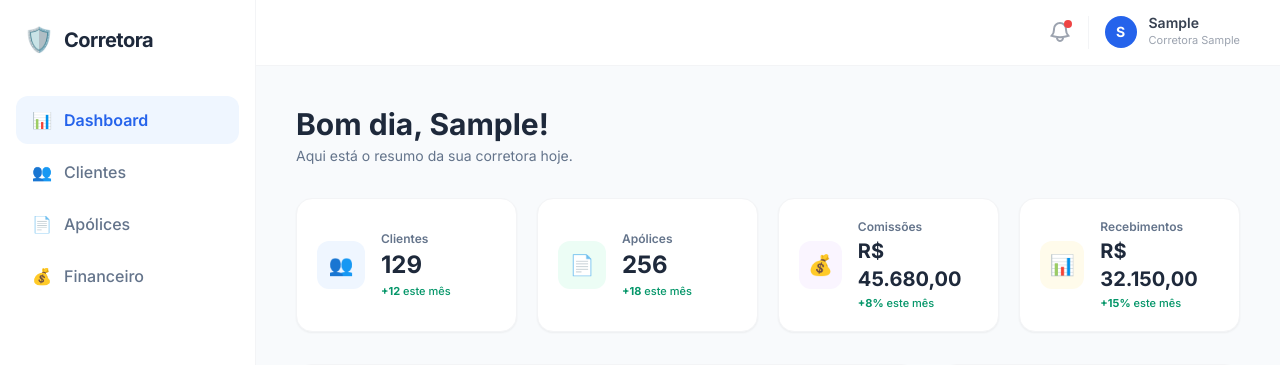
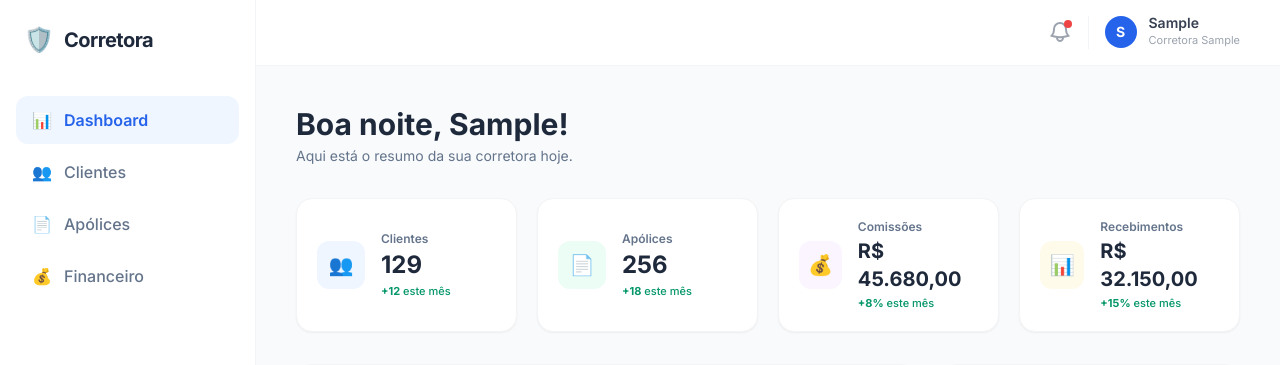
Before and after one commit to GerardoMadeira/corretora, a Django app: page /dashboard/ in a window 1280 px wide. Shown: the top 365 px of the page. Run offline with Django 5.2, Linux system fonts and the light colour scheme; the visitor is signed in with stand-in values (Sample User, id 1); some libraries are stand-ins or nearby versions.

Commit message:
saudacao pega horario usuario

```diff
--- a/templates/dashboard/dashboard.html
+++ b/templates/dashboard/dashboard.html
@@ -5,9 +5,26 @@
 {% block content %}
 <!-- Título de Boas-Vindas -->
 <div class="mb-8">
-    <h2 class="text-2xl md:text-3xl font-bold text-[#1e293b]"> Bom dia, {{ usuario.username | capfirst }}!</h2>
+    <h2 class="text-2xl md:text-3xl font-bold text-[#1e293b]"> <span id="saudacao">Olá</span>, {{ usuario.username | capfirst }}!</h2>
     <p class="text-sm text-[#64748b] mt-1">Aqui está o resumo da sua corretora hoje.</p>
 </div>
+
+<script>
+    document.addEventListener("DOMContentLoaded", function() {
+        const hora = new Date().getHours();
+        let saudacaoText = "Olá";
+
+        if (hora >= 5 && hora < 12) {
+            saudacaoText = "Bom dia";
+        } else if (hora >= 12 && hora < 18) {
+            saudacaoText = "Boa tarde";
+        } else {
+            saudacaoText = "Boa noite";
+        }
+
+        document.getElementById("saudacao").innerText = saudacaoText;
+    });
+</script>
 
 <!-- GRID DOS 4 MINI CARDS -->
 <div class="grid grid-cols-1 sm:grid-cols-2 lg:grid-cols-4 gap-5 mb-8">
```
